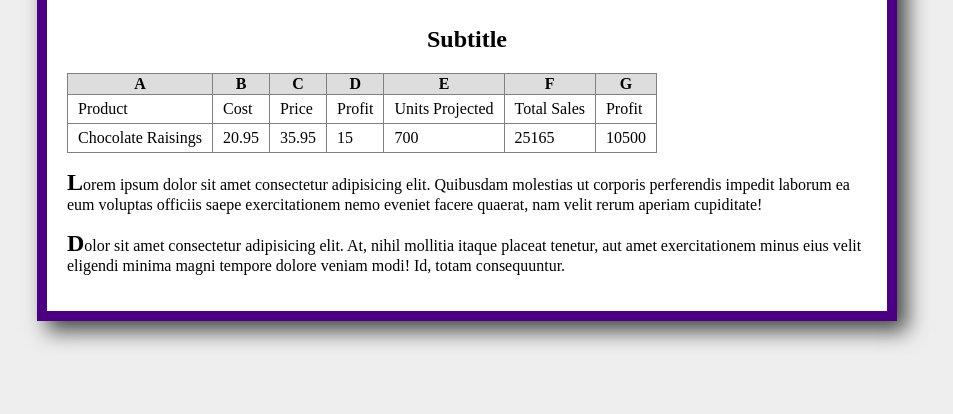
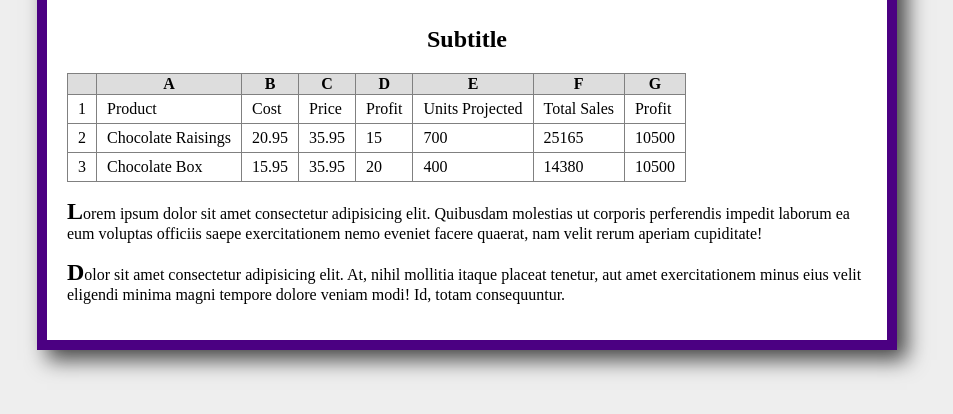
Before and after one commit to evitrk/jsday1, a plain HTML site: page index.html in a window 1280 px wide. Shown: the part 110-524 px from the top of the page, without its empty margins (173-1126 px from the left). Drawn offline with Linux system fonts and the light colour scheme.

Commit message:
[STEP 08] Basic HTML Boileplate

```diff
--- a/index.html
+++ b/index.html
@@ -6,60 +6,7 @@
     <meta name="viewport" content="width=device-width, initial-scale=1.0">
     <meta http-equiv="X-UA-Compatible" content="ie=edge">
     <title>JS Excel</title>
-    <style>
-        body {
-            background-color: #eee;
-        }
-
-        #title-part {
-            color: yellowgreen;
-        }
-
-        .capital {
-            font-weight: bolder;
-            font-size: 24px;
-        }
-
-        h1,
-        h2 {
-
-            text-align: center;
-
-        }
-
-        h1 {
-            font-size: 35px;
-        }
-
-        section.container {
-            background-color: white;
-            border: 10px solid indigo;
-            padding: 20px;
-            max-width: 800px;
-            margin-left: auto;
-            margin-right: auto;
-            margin: 0 auto;
-            box-shadow: 10px 10px 20px rgba(0, 0, 0, 0.7);
-        }
-
-        th {
-            background-color: #ddd;
-
-        }
-
-        td {
-            padding: 5px 10px;
-        }
-
-        th,
-        td {
-            border: 1px solid gray;
-        }
-
-        table {
-            border-collapse: collapse;
-        }
-    </style>
+    <link rel="stylesheet" href="style.css">
 </head>
 
 <body>
@@ -72,6 +19,8 @@
 
         <table>
             <thead>
+                <tr>
+                    <th></th>
                     <th>A</th>
                     <th>B</th>
                     <th>C</th>
@@ -79,9 +28,11 @@
                     <th>E</th>
                     <th>F</th>
                     <th>G</th>
+                </tr>
             </thead>
             <tbody>
                 <tr>
+                    <td>1</td>
                     <td>Product</td>
                     <td>Cost</td>
                     <td>Price</td>
@@ -90,6 +41,8 @@
                     <td>Total Sales</td>
                     <td>Profit</td>
                 </tr>
+                <tr>
+                    <td>2</td>
                     <td>Chocolate Raisings</td>
                     <td>20.95</td>
                     <td>35.95</td>
@@ -97,6 +50,18 @@
                     <td>700</td>
                     <td>25165</td>
                     <td>10500</td>
+                </tr>
+                <tr>
+                    <td>3</td>
+                    <td>Chocolate Box</td>
+                    <td>15.95</td>
+                    <td>35.95</td>
+                    <td>20</td>
+                    <td>400</td>
+                    <td>14380</td>
+                    <td>10500</td>
+                </tr>
+
             </tbody>
         </table>
         <!--/SPREADSHEET BODY-->
--- /dev/null
+++ b/style.css
@@ -0,0 +1,55 @@
+body {
+    background-color: #eee;
+}
+
+#title-part {
+    color: yellowgreen;
+}
+
+.capital {
+    font-weight: bolder;
+    font-size: 24px;
+}
+
+h1,
+h2 {
+
+    text-align: center;
+
+}
+
+h1 {
+    font-size: 35px;
+}
+
+section.container {
+    background-color: white;
+    border: 10px solid indigo;
+    padding: 20px;
+    max-width: 800px;
+    margin-left: auto;
+    margin-right: auto;
+    margin: 0 auto;
+    box-shadow: 10px 10px 20px rgba(0, 0, 0, 0.7);
+}
+
+th {
+    background-color: #ddd;
+
+}
+
+td {
+    padding: 5px 10px;
+}
+
+th,
+td {
+    border: 1px solid gray;
+}
+
+table {
+    border-collapse: collapse;
+}
+.highlighted{
+    background-color:yellow;
+}
```
Lines whose indentation alone changed are shown as unchanged.
